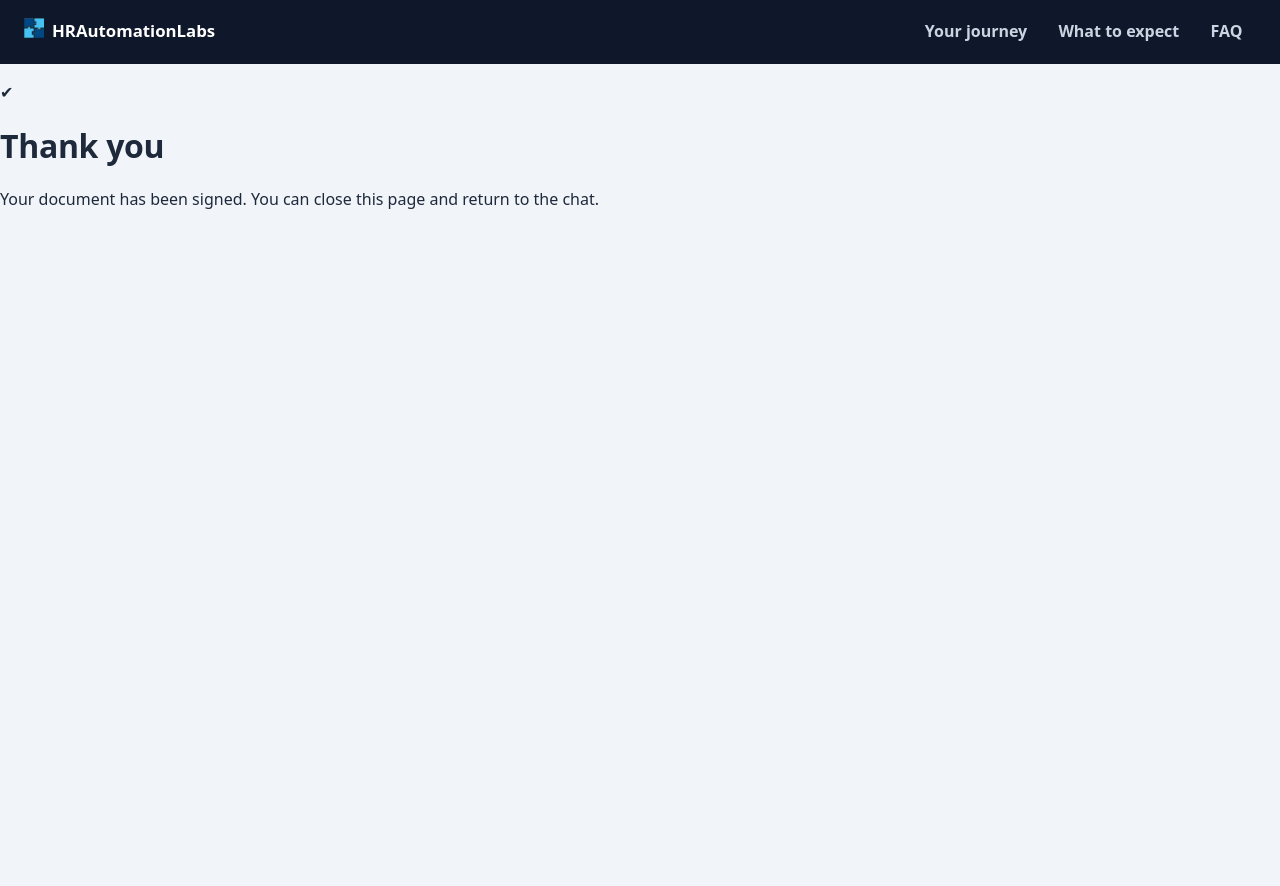
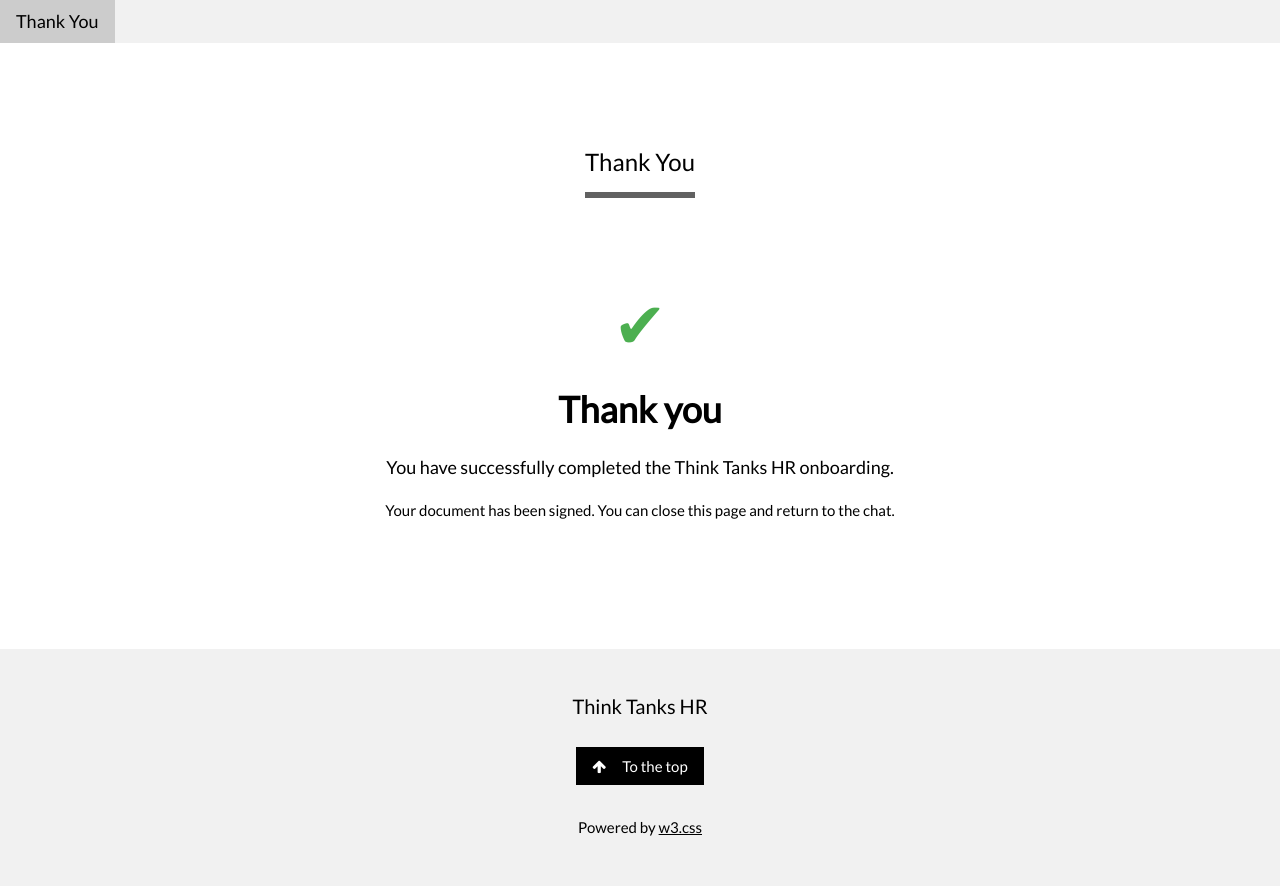
Before and after one commit to Olly-Codes/hr-onboarding-assistant-landing, a website built with Vite: page thank-you.html in a window 1280 px wide. Before the commit the page ends 800 px from the top, so only its background shows below. Built offline with nearby package versions, Linux system fonts and the light colour scheme.

Commit message:
Updated Thank You Page
Use of a W3Schools to help guide a more improved Thank You Page.

```diff
--- a/thank-you.html
+++ b/thank-you.html
@@ -1,35 +1,50 @@
-<!doctype html>
+<!DOCTYPE html>
 <html lang="en">
-  <head>
-    <meta charset="UTF-8" />
-    <link rel="icon" type="image/svg+xml" href="/favicon.ico" />
-    <meta name="viewport" content="width=device-width, initial-scale=1.0" />
-    <title>Thank you | HRAutomationLabs</title>
-    <!-- Shared styles (nav, colours, fonts) -->
-    <link rel="stylesheet" href="/src/style.css" />
-    <!-- Page-specific styles: this is the file to work in -->
-    <link rel="stylesheet" href="/src/thank-you.css" />
-  </head>
-  <body>
-    <header class="nav">
-      <div class="thank-wrapper">
-        <span class="logo">
-            <img src="./src/assets/HRAuto-logo.png" width="20" height="20" alt="">
-        </span>
-      <a class="brand" href="./">HRAutomationLabs</a>
-      </div>
+<head>
+<title>Think Tanks HR Onboarding</title>
+<meta charset="UTF-8">
+<meta name="viewport" content="width=device-width, initial-scale=1">
+<link rel="stylesheet" href="https://www.w3schools.com/w3css/6/w3.css">
+<link rel="stylesheet" href="https://fonts.googleapis.com/css?family=Lato">
+<link rel="stylesheet" href="https://cdnjs.cloudflare.com/ajax/libs/font-awesome/4.7.0/css/font-awesome.min.css">
+<style>
+html,body,h1,h2,h3,h4 {font-family:"Lato", sans-serif}
+</style>
+</head>
+<body>
 
-      <nav>
-        <a href="./#journey">Your journey</a>
-        <a href="./#expect">What to expect</a>
-        <a href="./#faq">FAQ</a>
-      </nav>
-    </header>
+<!-- Links (sit on top) -->
+<div class="w3-top">
+  <nav class="w3-flex w3-large w3-light-grey">
+    <a href="#about" class="w3-button" style="flex:1">Thank You</a>
+  </nav>
+</div>
 
-    <main class="thank-you">
-      <div class="tick">✔</div>
-      <h1>Thank you</h1>
+<!-- Content -->
+<div class="w3-content" style="max-width:1100px;margin-top:80px;margin-bottom:80px">
+
+  <!-- Who We Are -->
+  <div class="w3-container" id="about">
+    <div class="w3-center w3-padding-64">
+      <span class="w3-xlarge w3-bottombar w3-border-dark-grey w3-padding-16">Thank You</span>
+    </div>
+
+    <div class="w3-center w3-padding-32">
+      <div class="w3-jumbo w3-text-green">✔</div>
+      <h1><b>Thank you</b></h1>
+      <p class="w3-large">You have successfully completed the Think Tanks HR onboarding.</p>
       <p>Your document has been signed. You can close this page and return to the chat.</p>
-    </main>
-  </body>
+    </div>
+  </div>
+
+</div>
+
+<!-- Footer -->
+<footer class="w3-container w3-padding-32 w3-light-grey w3-center">
+  <h4>Think Tanks HR</h4>
+  <a href="#" class="w3-button w3-black w3-margin"><i class="fa fa-arrow-up w3-margin-right"></i>To the top</a>
+  <p>Powered by <a href="https://www.w3schools.com/w3css/default.asp" title="W3.CSS" target="_blank" class="w3-hover-text-green">w3.css</a></p>
+</footer>
+
+</body>
 </html>
```
